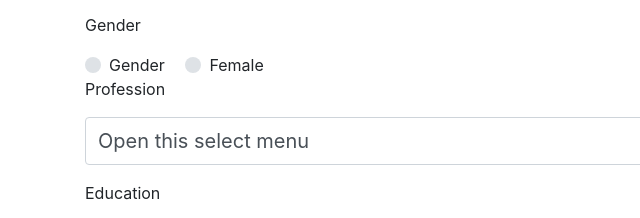
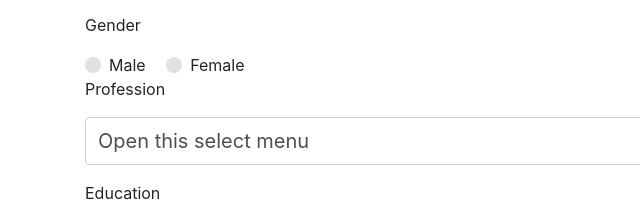
Before and after one commit to AbdulQadir97/objectAssignment, a plain HTML site: page index.html in a window 1280 px wide. Shown: the part 159-377 px from the top of the page, 0-640 px from the left. Drawn offline with nearby package versions, Linux system fonts and the light colour scheme.

Commit message:
final commit

```diff
--- a/index.html
+++ b/index.html
@@ -22,7 +22,7 @@
         <div class="custom-control custom-radio custom-control-inline">
 
           <input type="radio" id="male" name="gender" class="custom-control-input" value="male">
-          <label class="custom-control-label" for="male">Gender</label>
+          <label class="custom-control-label" for="male">Male</label>
         </div>
 
         <div class="custom-control custom-radio custom-control-inline">
```
